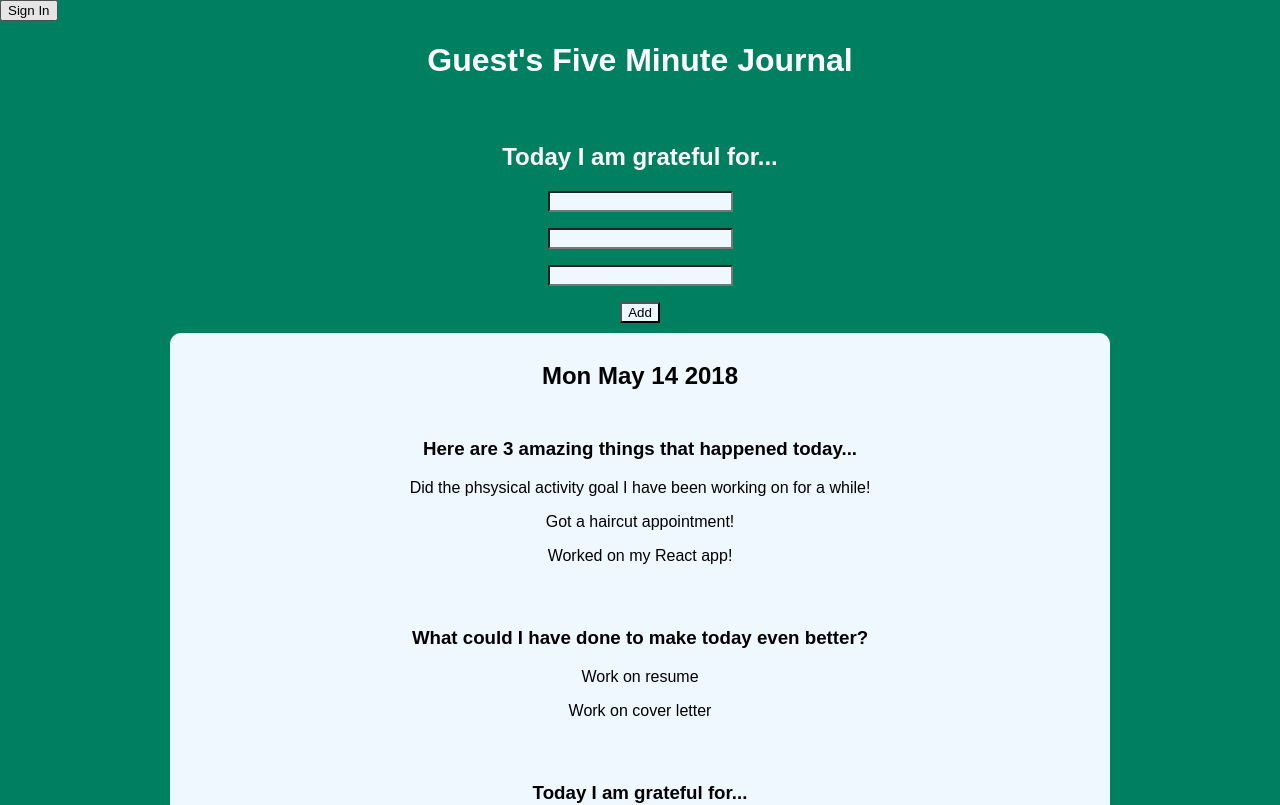
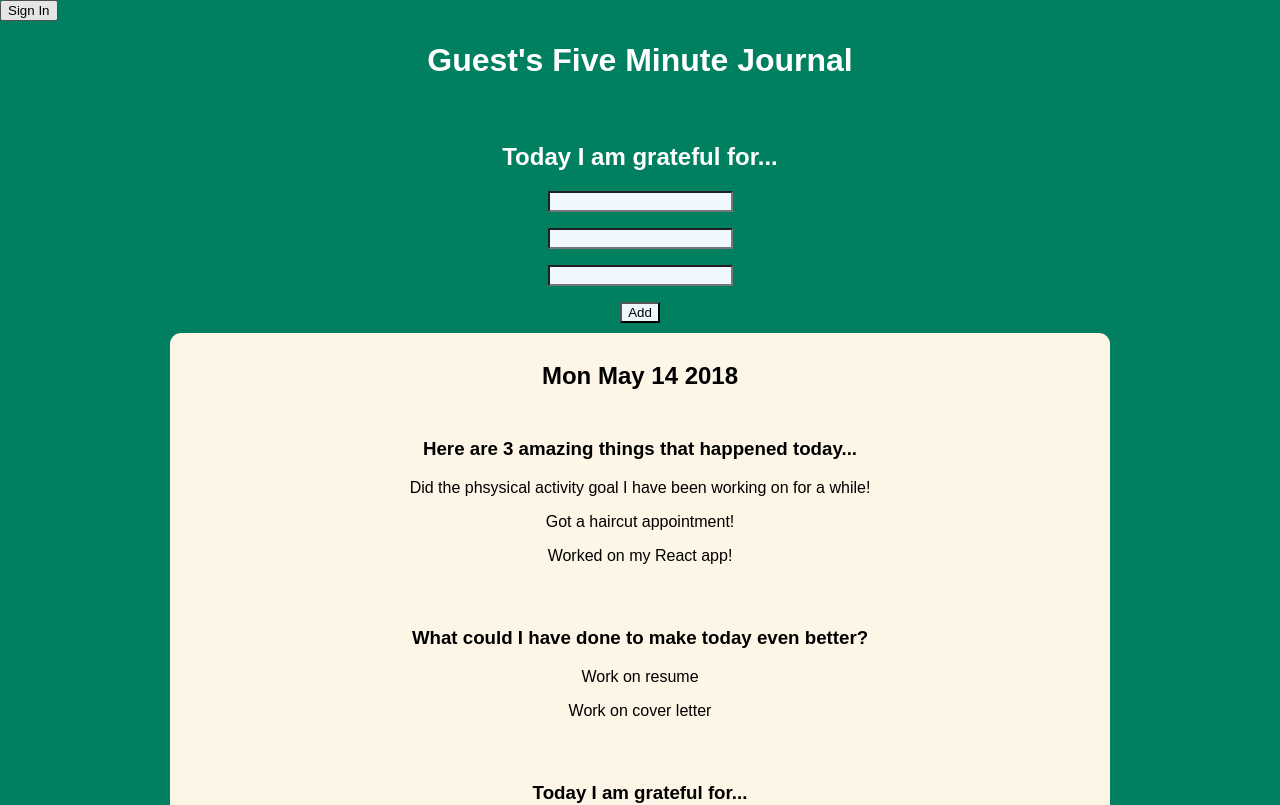
Before and after one commit to SeanBlair/five-minute-journal, a React (Create React App) app: page / in a window 1280 px wide. Shown: the top 805 px of the page. Built offline with nearby package versions, Linux system fonts and the light colour scheme.

Commit message:
Alternate color of first entry in list indicating new day entry started

```diff
--- a/src/App.js
+++ b/src/App.js
@@ -92,6 +92,7 @@ class App extends React.Component {
     if (this.state.journalEntries.length === 0) {
       updatedEntries = [
         {
+          id: 0,
           date: today,
           [this.state.question.name]: answers
         }
@@ -102,7 +103,13 @@ class App extends React.Component {
       if (today !== lastEntryDate) {
         // add new entry to journalEntries
         updatedEntries = update(this.state.journalEntries, {
-          $unshift: [{ date: today, [this.state.question.name]: answers }]
+          $unshift: [
+            {
+              id: this.state.journalEntries.length,
+              date: today,
+              [this.state.question.name]: answers
+            }
+          ]
         });
       } else {
         // Today's entry has already been started.
@@ -227,8 +234,8 @@ class App extends React.Component {
           onSubmit={this.handleSubmit}
         />
         <div className="answers">
-          {this.state.journalEntries.map((entry, index) => (
-            <JournalEntry entry={entry} id={index} key={entry.date} />
+          {this.state.journalEntries.map(entry => (
+            <JournalEntry entry={entry} key={entry.date} />
           ))}
         </div>
         <div>
--- a/src/JournalEntry.js
+++ b/src/JournalEntry.js
@@ -3,7 +3,7 @@ import journalQuestions from './journal-questions';
 import AnsweredQuestion from './AnsweredQuestion';
 
 function JournalEntry(props) {
-  const evenOrOdd = props.id % 2 === 0 ? 'even' : 'odd';
+  const evenOrOdd = props.entry.id % 2 === 0 ? 'even' : 'odd';
   return (
     <div className={evenOrOdd}>
       <h2>{props.entry.date}</h2>
--- a/src/demoEntriesTwoDays.js
+++ b/src/demoEntriesTwoDays.js
@@ -7,6 +7,7 @@ dayBeforeYesterday = dayBeforeYesterday.toDateString();
 
 const DEMO_ENTRIES_2_DAYS = [
   {
+    id: 1,
     date: yesterday,
     amazing: [
       'Did the phsysical activity goal I have been working on for a while!',
@@ -23,6 +24,7 @@ const DEMO_ENTRIES_2_DAYS = [
     affirmations: ['reasonably smart', 'a hard worker']
   },
   {
+    id: 0,
     date: dayBeforeYesterday,
     amazing: [
       'Finished that super important thing that was on my TODO list for a while',
```
